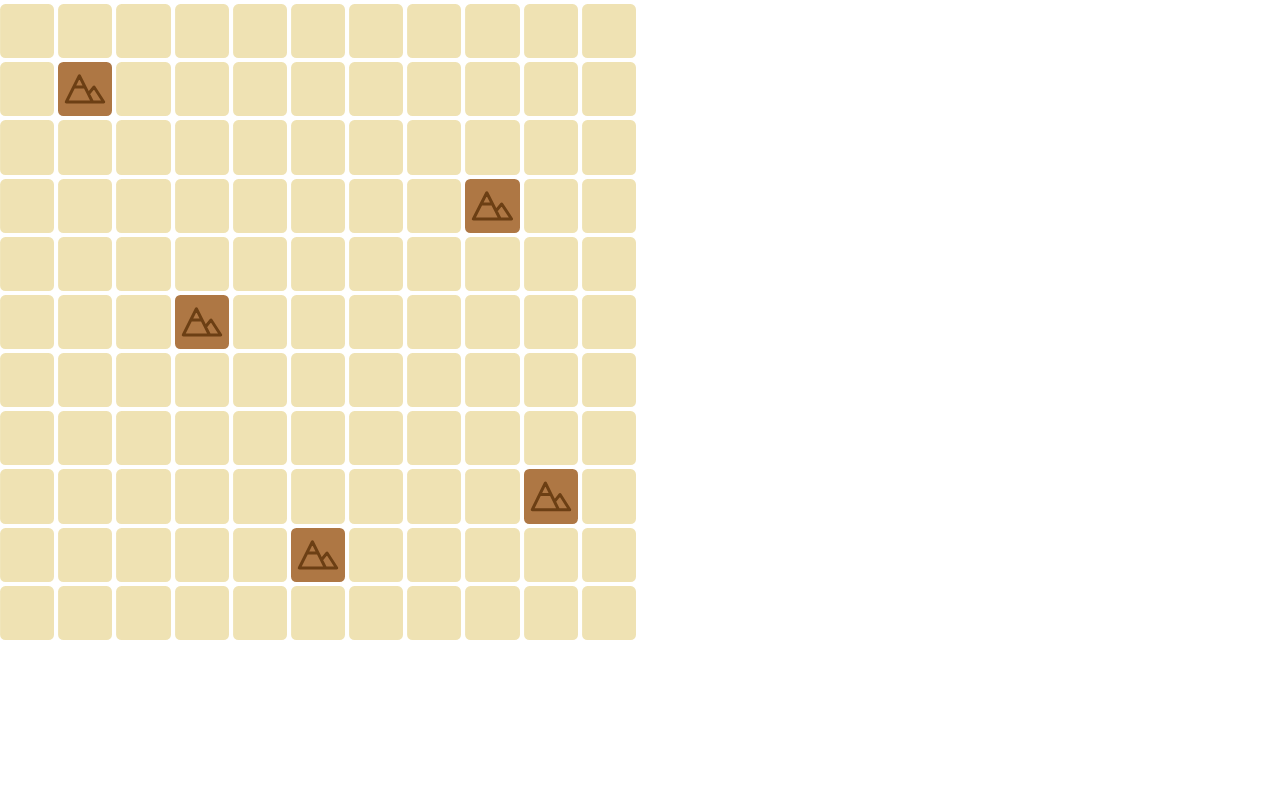
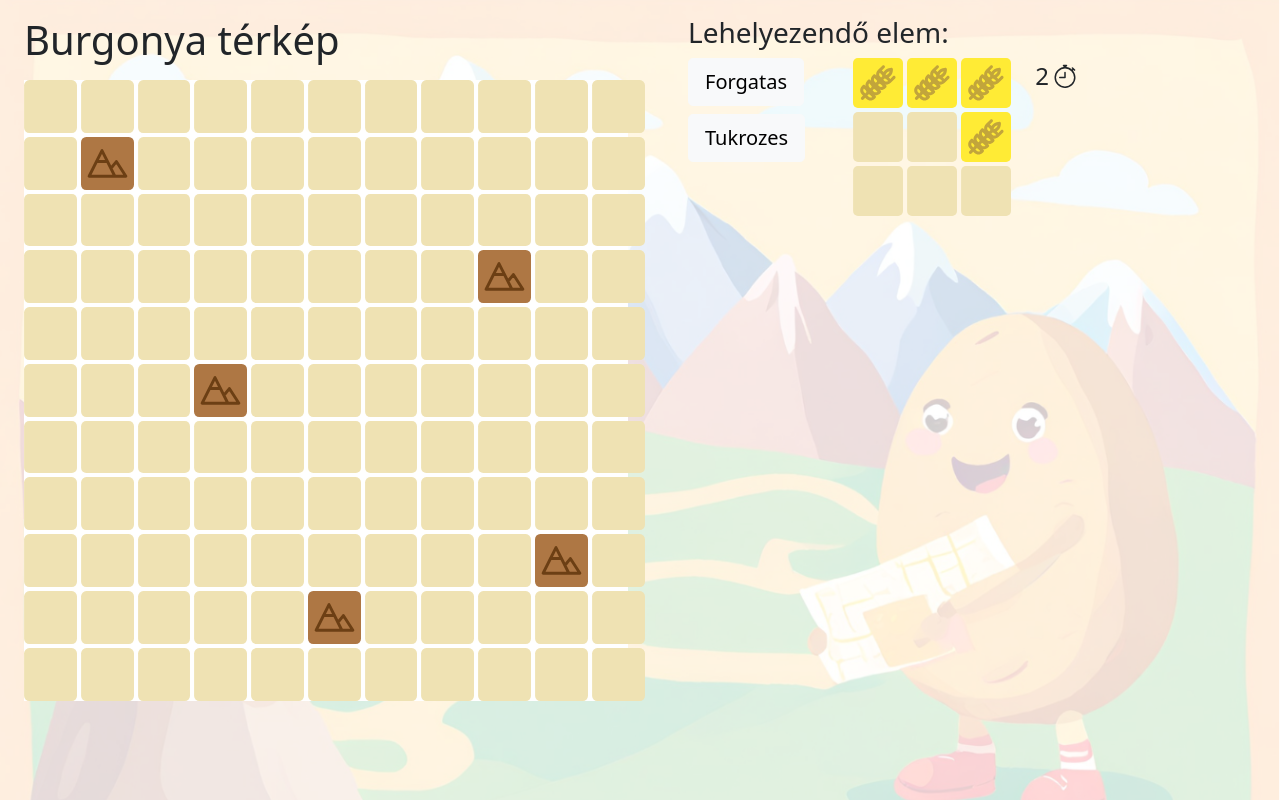
Before and after one commit to he-david/js-cartographer-game, a plain HTML site: page index.html in a window 1280 px wide. Drawn offline with nearby package versions, Linux system fonts and the light colour scheme.

Commit message:
placing items section

```diff
--- a/index.html
+++ b/index.html
@@ -2,8 +2,8 @@
 <html lang="en">
   <head>
     <meta charset="UTF-8" />
+    <title>Cartographer Game</title>
     <meta name="viewport" content="width=device-width, initial-scale=1.0" />
-    <title>Cartographer Game</title>
     <link
       href="https://cdn.jsdelivr.net/npm/bootstrap@5.0.2/dist/css/bootstrap.min.css"
       rel="stylesheet"
@@ -13,16 +13,43 @@
     <link rel="stylesheet" href="./styles.css" />
   </head>
   <body>
-    <div class="row">
-      <div class="col-6">
-        <div id="map"></div>
+    <div class="row m-0 mt-3">
+      <div class="col-6 ps-4">
+        <h1>Burgonya térkép</h1>
+        <div id="map" class="mt-3"></div>
       </div>
-      <div class="col-6">
+      <div class="col-6 sidebar">
         <div id="seasons"></div>
         <div id="quests"></div>
-        <div id="placing"></div>
+        <div id="placing">
+          <h3>Lehelyezendő elem:</h3>
+          <div class="d-flex">
+            <div class="me-5">
+              <button class="btn btn-light btn-lg d-block mb-2">Forgatas</button>
+              <button class="btn btn-light btn-lg">Tukrozes</button>
+            </div>
+            <div id="placing-grid" class="me-5"></div>
+            <div>
+              <span id="time" class="align-middle">3</span>
+              <svg
+                xmlns="http://www.w3.org/2000/svg"
+                width="24"
+                height="24"
+                fill="currentColor"
+                class="bi bi-stopwatch"
+                viewBox="0 0 16 16"
+              >
+                <path d="M8.5 5.6a.5.5 0 1 0-1 0v2.9h-3a.5.5 0 0 0 0 1H8a.5.5 0 0 0 .5-.5V5.6z" />
+                <path
+                  d="M6.5 1A.5.5 0 0 1 7 .5h2a.5.5 0 0 1 0 1v.57c1.36.196 2.594.78 3.584 1.64a.715.715 0 0 1 .012-.013l.354-.354-.354-.353a.5.5 0 0 1 .707-.708l1.414 1.415a.5.5 0 1 1-.707.707l-.353-.354-.354.354a.512.512 0 0 1-.013.012A7 7 0 1 1 7 2.071V1.5a.5.5 0 0 1-.5-.5zM8 3a6 6 0 1 0 .001 12A6 6 0 0 0 8 3z"
+                />
+              </svg>
+            </div>
+          </div>
+        </div>
       </div>
     </div>
   </body>
 </html>
 <script type="module" src="./logic/layout-builder.js"></script>
+<script type="module" src="./logic/game-logic.js"></script>
--- a/logic/constants.js
+++ b/logic/constants.js
@@ -1,4 +1,6 @@
 export const MAP_SIZE = 11;
+
+export const PLACING_SIZE = 3;
 
 export const MOUNTAIN_COORDINATES = [
   { row: 1, col: 1 },
@@ -8,4 +10,183 @@ export const MOUNTAIN_COORDINATES = [
   { row: 9, col: 5 },
 ];
 
-export const CELL_SIZE = window.innerWidth / 22 - 4 + 'px';
+export const PLACING_CELL_SIZE = '50px';
+
+export const ELEMENTS = [
+  {
+    time: 2,
+    type: 'water',
+    shape: [
+      [1, 1, 1],
+      [0, 0, 0],
+      [0, 0, 0],
+    ],
+    rotation: 0,
+    mirrored: false,
+  },
+  {
+    time: 2,
+    type: 'village',
+    shape: [
+      [1, 1, 1],
+      [0, 0, 0],
+      [0, 0, 0],
+    ],
+    rotation: 0,
+    mirrored: false,
+  },
+  {
+    time: 1,
+    type: 'forest',
+    shape: [
+      [1, 1, 0],
+      [0, 1, 1],
+      [0, 0, 0],
+    ],
+    rotation: 0,
+    mirrored: false,
+  },
+  {
+    time: 2,
+    type: 'plains',
+    shape: [
+      [1, 1, 1],
+      [0, 0, 1],
+      [0, 0, 0],
+    ],
+    rotation: 0,
+    mirrored: false,
+  },
+  {
+    time: 2,
+    type: 'forest',
+    shape: [
+      [1, 1, 1],
+      [0, 0, 1],
+      [0, 0, 0],
+    ],
+    rotation: 0,
+    mirrored: false,
+  },
+  {
+    time: 2,
+    type: 'village',
+    shape: [
+      [1, 1, 1],
+      [0, 1, 0],
+      [0, 0, 0],
+    ],
+    rotation: 0,
+    mirrored: false,
+  },
+  {
+    time: 2,
+    type: 'plains',
+    shape: [
+      [1, 1, 1],
+      [0, 1, 0],
+      [0, 0, 0],
+    ],
+    rotation: 0,
+    mirrored: false,
+  },
+  {
+    time: 1,
+    type: 'village',
+    shape: [
+      [1, 1, 0],
+      [1, 0, 0],
+      [0, 0, 0],
+    ],
+    rotation: 0,
+    mirrored: false,
+  },
+  {
+    time: 1,
+    type: 'village',
+    shape: [
+      [1, 1, 1],
+      [1, 1, 0],
+      [0, 0, 0],
+    ],
+    rotation: 0,
+    mirrored: false,
+  },
+  {
+    time: 1,
+    type: 'plains',
+    shape: [
+      [1, 1, 0],
+      [0, 1, 1],
+      [0, 0, 0],
+    ],
+    rotation: 0,
+    mirrored: false,
+  },
+  {
+    time: 1,
+    type: 'plains',
+    shape: [
+      [0, 1, 0],
+      [1, 1, 1],
+      [0, 1, 0],
+    ],
+    rotation: 0,
+    mirrored: false,
+  },
+  {
+    time: 2,
+    type: 'water',
+    shape: [
+      [1, 1, 1],
+      [1, 0, 0],
+      [1, 0, 0],
+    ],
+    rotation: 0,
+    mirrored: false,
+  },
+  {
+    time: 2,
+    type: 'water',
+    shape: [
+      [1, 0, 0],
+      [1, 1, 1],
+      [1, 0, 0],
+    ],
+    rotation: 0,
+    mirrored: false,
+  },
+  {
+    time: 2,
+    type: 'forest',
+    shape: [
+      [1, 1, 0],
+      [0, 1, 1],
+      [0, 0, 1],
+    ],
+    rotation: 0,
+    mirrored: false,
+  },
+  {
+    time: 2,
+    type: 'forest',
+    shape: [
+      [1, 1, 0],
+      [0, 1, 1],
+      [0, 0, 0],
+    ],
+    rotation: 0,
+    mirrored: false,
+  },
+  {
+    time: 2,
+    type: 'water',
+    shape: [
+      [1, 1, 0],
+      [1, 1, 0],
+      [0, 0, 0],
+    ],
+    rotation: 0,
+    mirrored: false,
+  },
+];
--- /dev/null
+++ b/logic/game-logic.js
@@ -0,0 +1,18 @@
+import { ELEMENTS, PLACING_SIZE } from './constants.js';
+import { fillPlacingCell } from './layout-builder.js';
+
+const placeRandomItem = () => {
+  const item = ELEMENTS[Math.floor(Math.random() * ELEMENTS.length)];
+  const timeSpan = document.querySelector('#time');
+  timeSpan.innerText = item.time;
+
+  for (let i = 0; i < PLACING_SIZE; i++) {
+    for (let j = 0; j < PLACING_SIZE; j++) {
+      if (item.shape[i][j] === 1) {
+        fillPlacingCell(`assets/tiles/${item.type}_tile.svg`, i, j);
+      }
+    }
+  }
+};
+
+placeRandomItem();
--- a/logic/layout-builder.js
+++ b/logic/layout-builder.js
@@ -1,6 +1,7 @@
-import { CELL_SIZE, MAP_SIZE, MOUNTAIN_COORDINATES } from './constants.js';
+import { MAP_SIZE, MOUNTAIN_COORDINATES, PLACING_SIZE, PLACING_CELL_SIZE } from './constants.js';
 
 const matrix = [];
+const placingMatrix = [];
 
 export const getCell = (x, y) => {
   console.log(matrix[x][y].innerText);
@@ -18,6 +19,10 @@ export const fillCell = (src, x, y) => {
   matrix[x][y].replaceChildren(createSvg(src));
 };
 
+export const fillPlacingCell = (src, x, y) => {
+  placingMatrix[x][y].replaceChildren(createSvg(src));
+};
+
 const appendCell = (src, cell) => {
   cell.appendChild(createSvg(src));
 };
@@ -26,19 +31,29 @@ const initializeMountains = () => {
   MOUNTAIN_COORDINATES.forEach((coordinate) => fillCell('assets/tiles/mountain_tile.svg', coordinate.row, coordinate.col));
 };
 
+const addClass = (classes, item, condition) => {
+  if (condition) {
+    classes.push(item);
+  }
+};
+
 const generateMapLayout = () => {
   const map = document.querySelector('#map');
+  const CELL_SIZE = map.clientWidth / 11 - map.clientWidth * 0.0035;
 
   for (let i = 0; i < MAP_SIZE; i++) {
     const matrixRow = [];
     const row = document.createElement('div');
-    row.classList.add('row');
+    row.classList.add('d-flex');
 
     for (let j = 0; j < MAP_SIZE; j++) {
       const cell = document.createElement('div');
-      cell.classList.add('col-1', 'text-center', 'mt-1', 'me-1');
-      cell.style.width = CELL_SIZE;
-      cell.style.height = CELL_SIZE;
+      const classes = [];
+      addClass(classes, 'mb-1', i !== MAP_SIZE - 1);
+      addClass(classes, 'me-1', j !== MAP_SIZE - 1);
+      cell.classList.add(...classes);
+      cell.style.width = CELL_SIZE + 'px';
+      cell.style.height = CELL_SIZE + 'px';
       appendCell('assets/tiles/base_tile.svg', cell);
 
       row.appendChild(cell);
@@ -50,6 +65,35 @@ const generateMapLayout = () => {
   initializeMountains();
 };
 
-const generateSeasonsLayout = () => {};
+const generatePlacingLayout = () => {
+  const placingGrid = document.querySelector('#placing-grid');
+
+  for (let i = 0; i < PLACING_SIZE; i++) {
+    const matrixRow = [];
+    const row = document.createElement('div');
+    row.classList.add('row');
+
+    for (let j = 0; j < PLACING_SIZE; j++) {
+      const cell = document.createElement('div');
+      const classes = ['col-4'];
+      addClass(classes, 'mb-1', i !== PLACING_SIZE - 1);
+      addClass(classes, 'me-1', j !== PLACING_SIZE - 1);
+      cell.classList.add(...classes);
+      cell.style.width = PLACING_CELL_SIZE;
+      cell.style.height = PLACING_CELL_SIZE;
+      appendCell('assets/tiles/base_tile.svg', cell);
+
+      row.appendChild(cell);
+      matrixRow.push(cell);
+    }
+    placingGrid.appendChild(row);
+    placingMatrix.push(matrixRow);
+  }
+};
+
+const generateSidebarLayout = () => {
+  generatePlacingLayout();
+};
 
 generateMapLayout();
+generateSidebarLayout();
--- a/styles.css
+++ b/styles.css
@@ -0,0 +1,22 @@
+body::after {
+  content: '';
+  position: absolute;
+  inset: 0;
+  background-image: url('./assets/background.png');
+  background-size: cover;
+  background-repeat: no-repeat;
+  z-index: -1;
+  opacity: 0.2;
+}
+
+.sidebar {
+  padding-left: 3rem;
+}
+
+#time {
+  font-size: 24px;
+}
+
+#map {
+  background-color: #fff;
+}
```
Also changed, not shown: assets/background.png (added), 1 other file.
